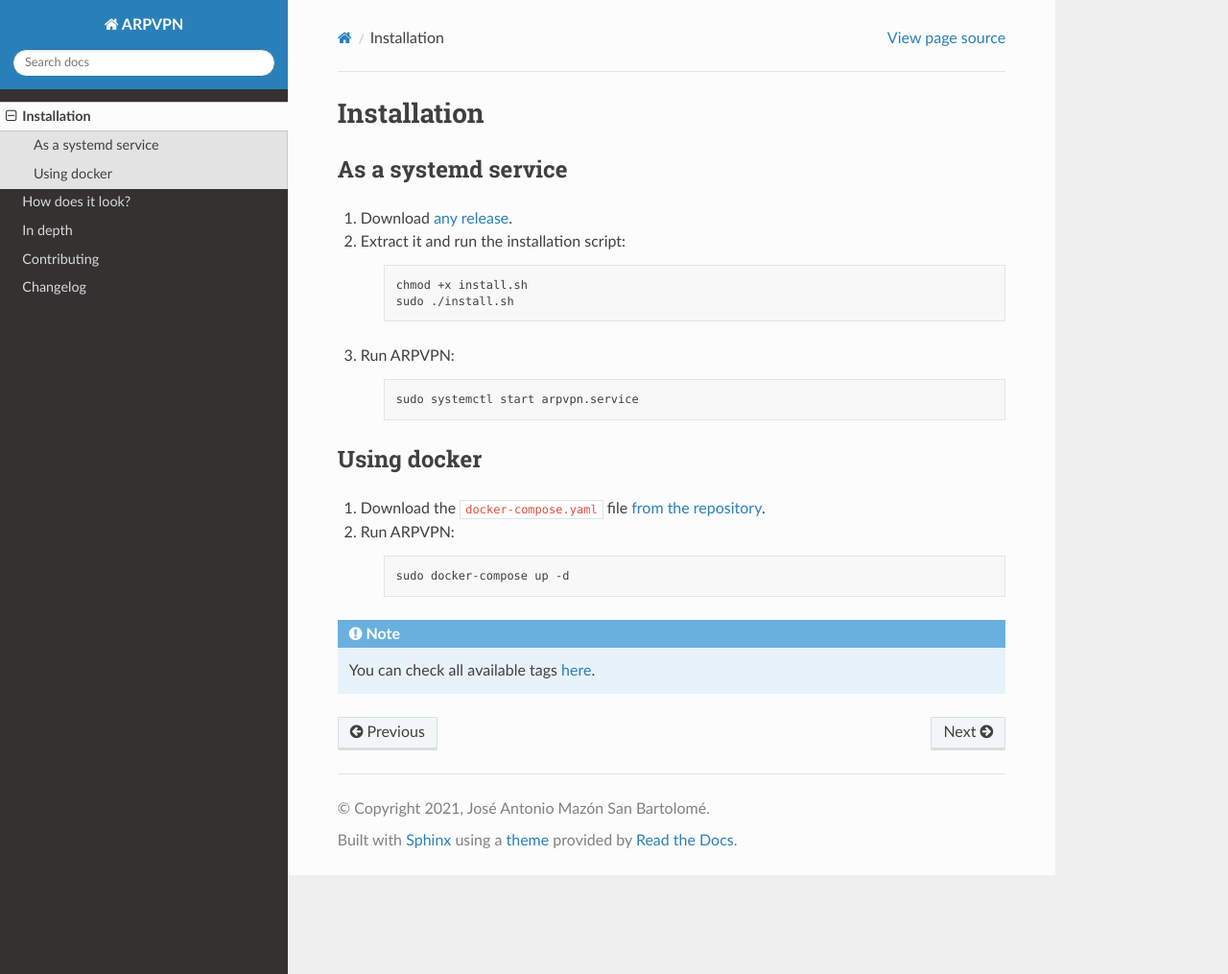
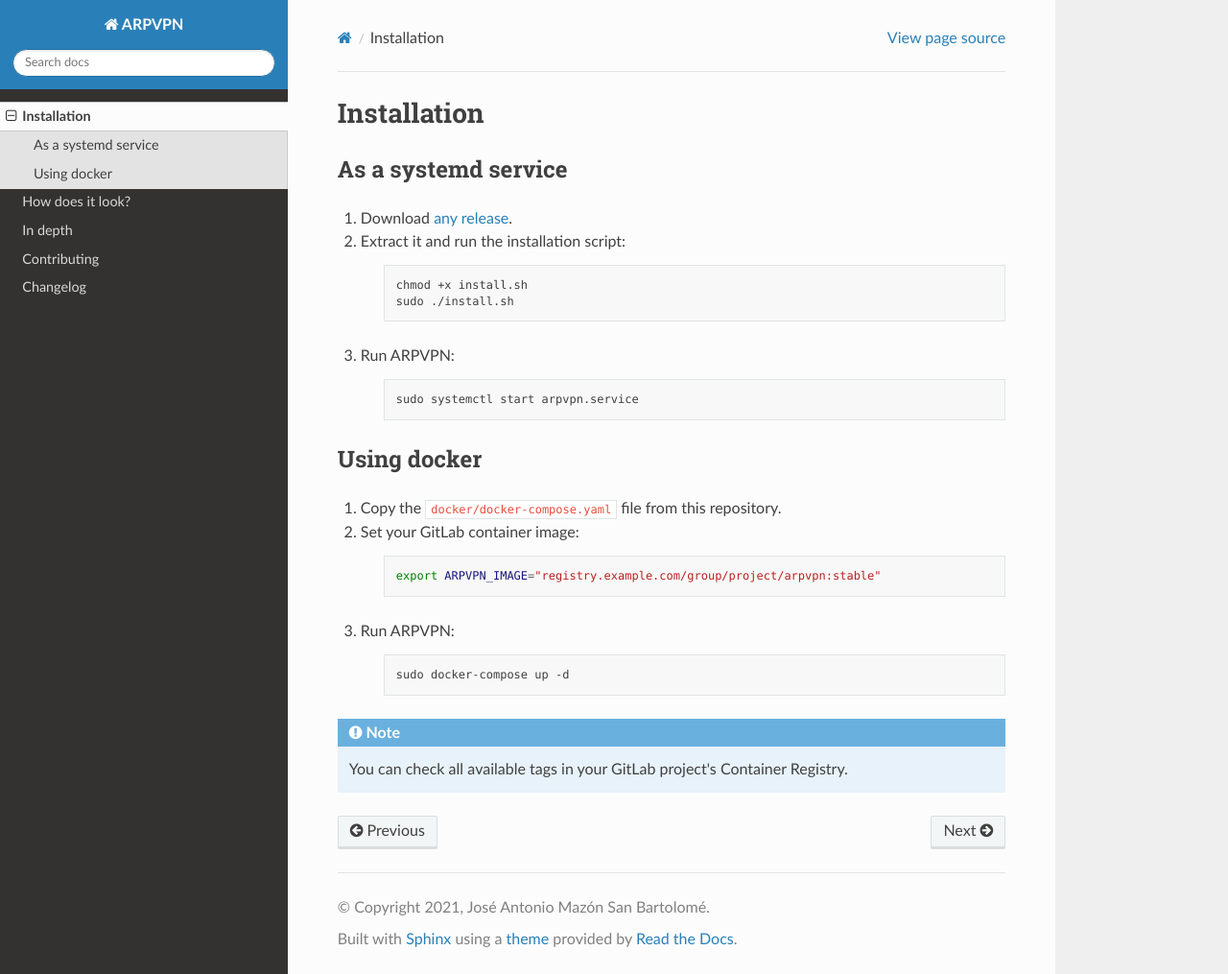
Before and after one commit to arphost-com/ARPVPN, a Sphinx documentation site: the page built from docs/source/installation.rst, in a window 1280 px wide and 1015 px high. Shown: the whole window at 96% size. Built offline with Sphinx 7.4.7 and the Read the Docs theme 3.1.0, drawn with Linux system fonts in a browser that asks for light colours.

Commit message:
ci(docker): publish arpvpn image to gitlab registry

```diff
--- a/docs/source/installation.rst
+++ b/docs/source/installation.rst
@@ -20,12 +20,18 @@
 Using docker
 ------------
 
-1. Download the ``docker-compose.yaml`` file `from the repository <https://raw.githubusercontent.com/arphost-com/ARPVPN/main/docker/docker-compose.yaml>`__.
-2. Run ARPVPN:
+1. Copy the ``docker/docker-compose.yaml`` file from this repository.
+2. Set your GitLab container image:
+
+    .. code-block:: bash
+
+        export ARPVPN_IMAGE="registry.example.com/group/project/arpvpn:stable"
+
+3. Run ARPVPN:
 
     .. code-block:: bash
 
         sudo docker-compose up -d
 
 .. note::
-    You can check all available tags `here <https://github.com/arphost-com/ARPVPN/pkgs/container/arpvpn/versions>`__.
+    You can check all available tags in your GitLab project's Container Registry.
```
Also changed, not shown: README.md (+7 -3 lines), .gitlab-ci.yml (added), 1 other file.
